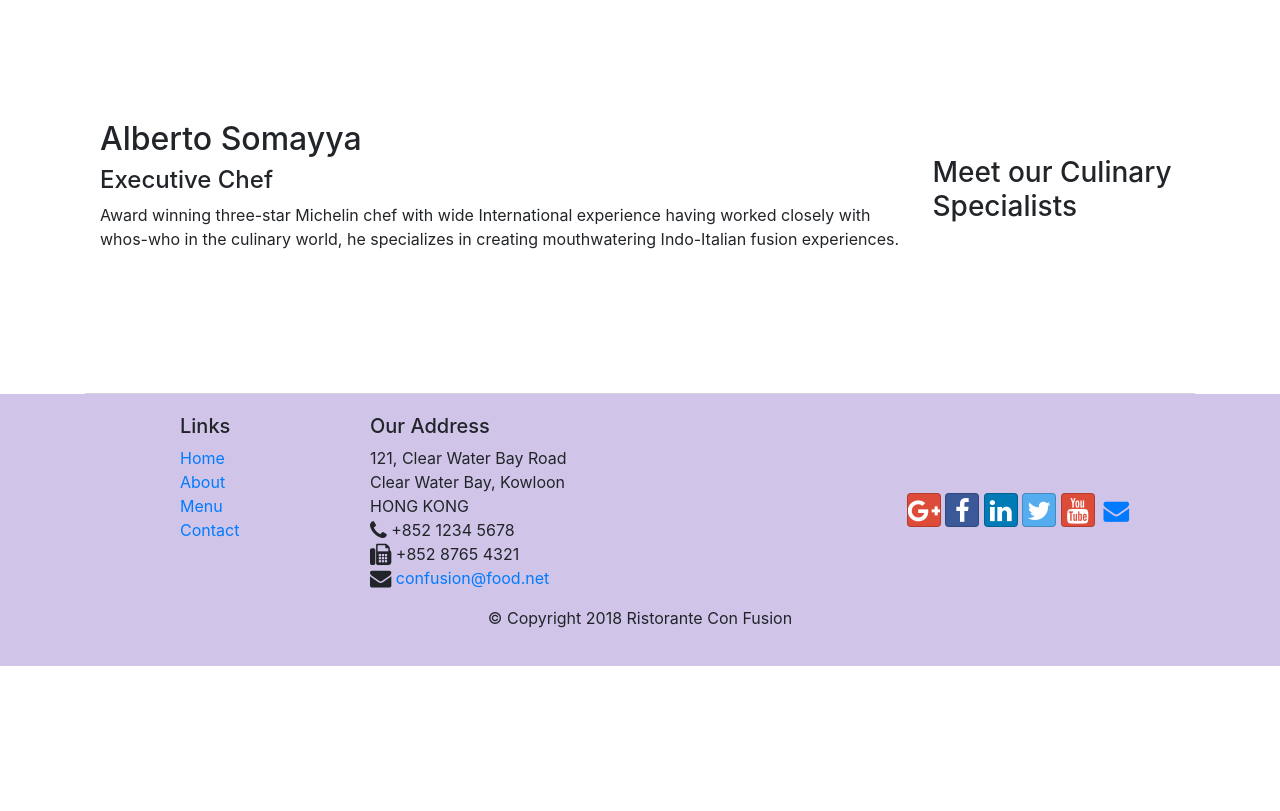
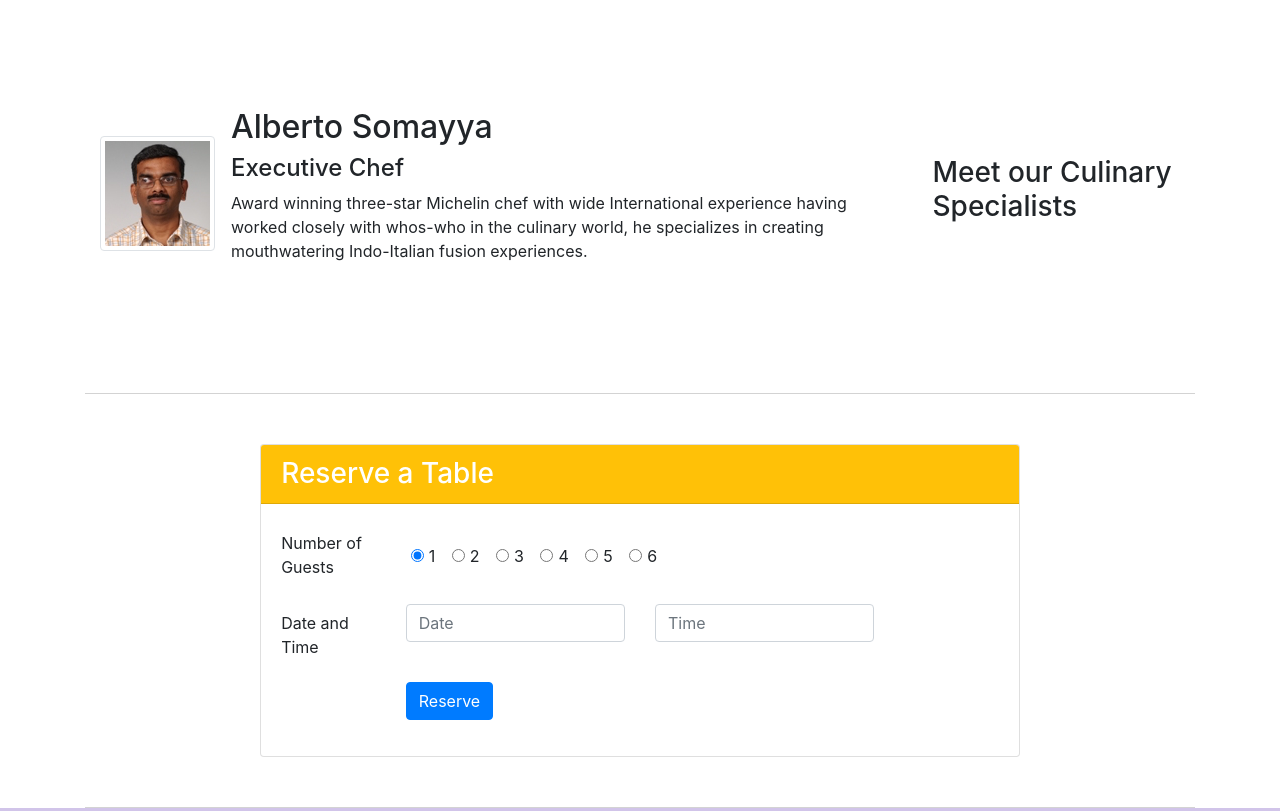
Before and after one commit to Racketycomic/Webdev, a website: page Bootstrap4/conFusion/index.html in a window 1280 px wide. Shown: the part 1140-1951 px from the top of the page. Before the commit the page ends 1856 px from the top, so only its background shows below. Drawn offline with nearby package versions, Linux system fonts and the light colour scheme.

Commit message:
media btns and cards

```diff
--- a/Bootstrap4/conFusion/css/styles.css
+++ b/Bootstrap4/conFusion/css/styles.css
@@ -39,3 +39,7 @@ body{
 .navbar-dark{
   background-color: #512DA8;
 }
+
+.custom-radio-btn{
+  margin: 20px;
+}
--- a/Bootstrap4/conFusion/index.html
+++ b/Bootstrap4/conFusion/index.html
@@ -21,7 +21,7 @@
       <button type="button" class="navbar-toggler" data-target="#Navbar" data-toggle="collapse">
         <span class="navbar-toggler-icon"></span>
       </button>
-      <a class="navbar-brand mr-auto" href="#">Ristorante Con Fusion</a>
+      <a class="navbar-brand mr-auto" href="#" ><img src="./img/logo.png" height="30" width="41" class="img-fluid" alt=""></a>
       <div class="collapse navbar-collapse" id="Navbar">
         <ul class="navbar-nav mr-auto">
           <li class="nav-item active"> <a class="nav-link" href="#"> <span class="fa fa-home fa-lg"></span>Home </a></li>
@@ -41,10 +41,11 @@
                     <h1>Ristorante con Fusion</h1>
                     <p>We take inspiration from the World's best cuisines, and create a unique fusion experience. Our lipsmacking creations will tickle your culinary senses!</p>
                 </div>
-                <div class="col-12 col-sm">
-                  <p>
-                    Squeaky screen with help of a hedgehog in the middle of nowhere
-                  </p>
+                <div class="col-12 col-sm-3 align-self-center">
+                  <img src="./img/logo.png" class="img-fluid" alt="">
+                </div>
+                <div class="col-12 col-sm-3 align-self-center">
+                <a href="#reserve" style="text-decoration: none;"> <button type="button" class="btn btn-warning btn-lg btn-block">Reserve Table</button></a>
                 </div>
             </div>
         </div>
@@ -56,8 +57,13 @@
                 <h3>Our Lipsmacking Culinary Creations</h3>
             </div>
             <div class="col col-sm order-sm-first col-md">
-                <h2>Uthappizza</h2>
+              <div class="media">
+                <img class="d-flex mr-3 img-thumbnail align-self-center" src="img/uthappizza.png" alt="uthappizza">
+                <div class="media-body">
+                <h2 class="mt-0">Uthappizza <span class="badge badge-danger">HOT</span> <span class="badge badge-pill badge-secondary">$4.99</span></h2>
                 <p>A unique combination of Indian Uthappam (pancake) and Italian pizza, topped with Cerignola olives, ripe vine cherry tomatoes, Vidalia onion, Guntur chillies and Buffalo Paneer.</p>
+                </div>
+              </div>
             </div>
         </div>
 
@@ -67,9 +73,15 @@
                 <h3>This Month's Promotions</h3>
             </div>
             <div class="col col-sm col-md">
-                <h2>Weekend Grand Buffet</h2>
+              <div class="media">
+                <div class="media-body">
+                <h2 class="mt-0">Weekend Grand Buffet <span class="badge badge-danger">NEW</span></h2>
                 <p>Featuring mouthwatering combinations with a choice of five different salads, six enticing appetizers, six main entrees and five choicest desserts. Free flowing bubbly and soft drinks. All for just $19.99 per person </p>
+              </div>
+              <img class="d-flex mr-3 img-thumbnail align-self-center" src="./img/buffet.png" alt="Buffet">
             </div>
+            </div>
+
         </div>
 
         <div class="row row-content align-items-center">
@@ -77,10 +89,92 @@
                 <h3>Meet our Culinary Specialists</h3>
             </div>
             <div class="col col-sm order-sm-first col-md">
-                <h2>Alberto Somayya</h2>
-                <h4>Executive Chef</h4>
-                <p>Award winning three-star Michelin chef with wide International experience having worked closely with whos-who in the culinary world, he specializes in creating mouthwatering Indo-Italian fusion experiences. </p>
+              <div class="media">
+                <img class="d-flex mr-3 img-thumbnail align-self-center" src="./img/alberto.png" alt="">
+                <div class="media-body">
+                  <h2 class="mt-0">Alberto Somayya</h2>
+                  <h4>Executive Chef</h4>
+                  <p>Award winning three-star Michelin chef with wide International experience having worked closely with whos-who in the culinary world, he specializes in creating mouthwatering Indo-Italian fusion experiences. </p>
+                </div>
+              </div>
+
             </div>
+        </div>
+        <div class="row row-content justify-content-sm-center" id="reserve">
+          <div class="card">
+            <h3 class="card-header bg-warning text-white">
+              Reserve a Table
+            </h3>
+            <div class="card-body">
+              <form class="" method="post">
+                <div class="form-group row">
+                  <label for="guestno" class="col-12 col-sm-2 col-form-label">Number of Guests</label>
+                  <div class="custom-radio-btn">
+
+
+                    <div class="form-check form-check-inline">
+                      <input class="form-check-input" type="radio" name="radio1" id="radio1"  checked>
+                      <label class="form-check-label" for="radio1">
+                      1
+                      </label>
+                      </div>
+                      <div class="form-check form-check-inline">
+                        <input class="form-check-input" type="radio" name="radio2" id="radio2"  >
+                        <label class="form-check-label" for="radio2">
+                        2
+                        </label>
+                      </div>
+                      <div class="form-check form-check-inline">
+                        <input class="form-check-input" type="radio" name="radio3" id="radio3"  >
+                        <label class="form-check-label" for="radio3">
+                        3
+                        </label>
+                      </div>
+                      <div class="form-check form-check-inline">
+                        <input class="form-check-input" type="radio" name="radio4" id="radio4"  >
+                        <label class="form-check-label" for="radio4">
+                        4
+                        </label>
+                      </div>
+                      <div class="form-check form-check-inline">
+                        <input class="form-check-input" type="radio" name="radio5" id="radio5"  >
+                        <label class="form-check-label" for="radio5">
+                        5
+                        </label>
+                      </div>
+                      <div class="form-check form-check-inline">
+                        <input class="form-check-input" type="radio" name="radio6" id="radio6"  >
+                        <label class="form-check-label" for="radio6">
+                        6
+                        </label>
+                      </div>
+                      </div>
+                </div>
+                <div class="form-group row">
+                  <label for="datentime" class="col-sm-2 col-form-label">Date and Time</label>
+                  <div class="col-12 col-sm-4">
+                    <input type="text" class="form-control" id="date" name="Date" placeholder="Date">
+                  </div>
+                  <div class="col-12 col-sm-4">
+                    <input type="text" class="form-control" id="time" name="time" placeholder="Time">
+                  </div>
+
+                </div>
+                <div class="form-group row">
+                  <div class="offset-md-2 col-md-10">
+                    <button type="submit" class="btn btn-primary" name="button">
+                    Reserve
+                    </button>
+
+                  </div>
+
+                </div>
+              </form>
+
+
+            </div>
+
+          </div>
         </div>
     </div>
 
```
Also changed, not shown: Bootstrap4/conFusion/aboutus.html (+3 -2 lines), Bootstrap4/conFusion/img/alberto.png (added), Bootstrap4/conFusion/img/buffet.png (added), Bootstrap4/conFusion/img/logo.png (added), Bootstrap4/conFusion/img/uthappizza.png (added), 1 other file.
